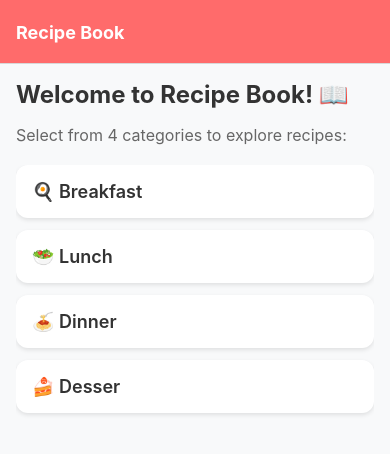
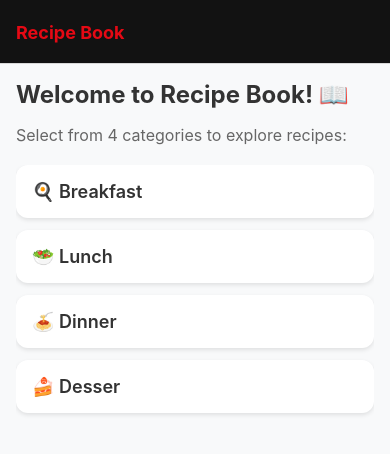
Before and after one commit to Mariyahhh10/MyRecipeBookApp, a React Native app: screen / in a window 390 px wide. Shown: the top 454 px of the page. Built offline with nearby package versions, Linux system fonts and the light colour scheme.

Commit message:
Update navigation header color theme in App.js

```diff
--- a/App.js
+++ b/App.js
@@ -14,8 +14,8 @@ export default function App() {
       <Stack.Navigator
         initialRouteName="Home"
         screenOptions={{
-          headerStyle: { backgroundColor: '#ff6b6b' },
-          headerTintColor: '#fff',
+          headerStyle: { backgroundColor: '#121212' }, // Dark background
+          headerTintColor: '#e50914', // Crimson red text & back button
           headerTitleStyle: { fontWeight: 'bold' },
         }}
       >
```
